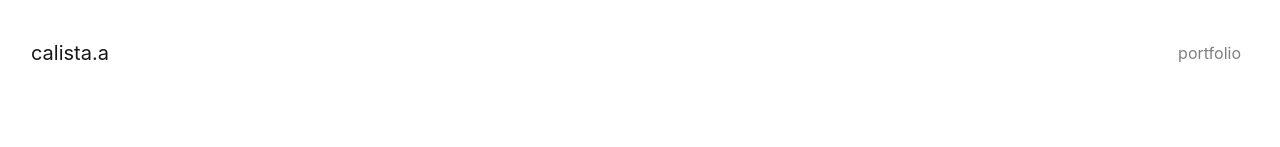
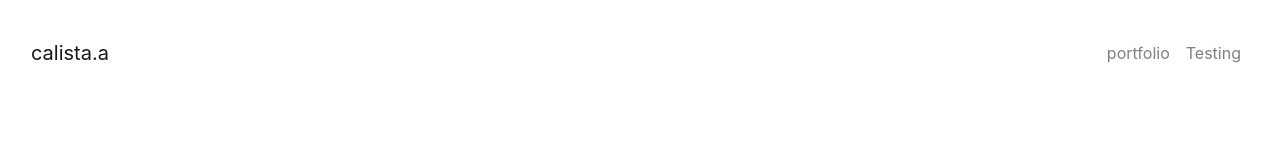
Before and after one commit to calistaa/calistaa.github.io, a plain HTML site: page index.html in a window 1280 px wide. Shown: the top 147 px of the page. Drawn offline with Linux system fonts and the light colour scheme; a web font is replaced by a local one.

Commit message:
Update index.html
added to navbar

```diff
--- a/index.html
+++ b/index.html
@@ -20,7 +20,7 @@
                 <ul class="nav navbar-nav ml-auto"
                     style="text-align: right;padding-right: 0px;margin-left: 0;margin-top: 0px;">
                     <li class="nav-item"><a class="nav-link" href="#portfolio">portfolio</a></li>
-                    <li class="nav-item"></li>
+                    <li class="nav-item"><a class="nav-link" href="CNANO_test.html">Testing</a></li>
                     <li class="nav-item"></li>
                 </ul>
             </div>
```
